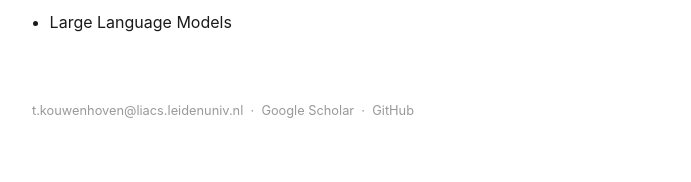
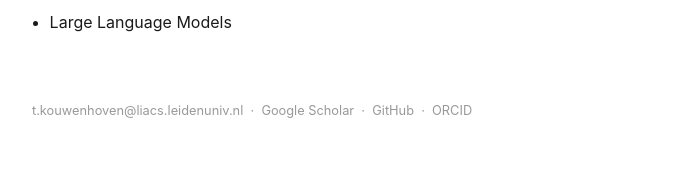
Before and after one commit to tomkouwenhoven/tomkouwenhoven.github.io, a Jekyll site: the page built from index.md, in a window 1280 px wide. Shown: the part 718-900 px from the top of the page, without its empty margins (292-983 px from the left). Built offline with Jekyll 4.4.1, drawn with Linux system fonts in a browser that asks for light colours.

Commit message:
Add ORCID link

```diff
--- a/_config.yml
+++ b/_config.yml
@@ -5,6 +5,7 @@ description: Postdoctoral Researcher · Leiden University
 email: t.kouwenhoven@liacs.leidenuniv.nl
 google_scholar: https://scholar.google.com/citations?user=vbIiimUAAAAJ&hl=nl
 github: https://github.com/tomkouwenhoven
+orcid: https://orcid.org/0000-0003-2480-4073
 
 # Navigation
 nav:
--- a/_layouts/default.html
+++ b/_layouts/default.html
@@ -27,6 +27,8 @@
     <a href="{{ site.google_scholar }}" target="_blank">Google Scholar</a>
     &nbsp;·&nbsp;
     <a href="{{ site.github }}" target="_blank">GitHub</a>
+    &nbsp;·&nbsp;
+    <a href="{{ site.orcid }}" target="_blank">ORCID</a>
   </footer>
 </body>
 </html>
```
